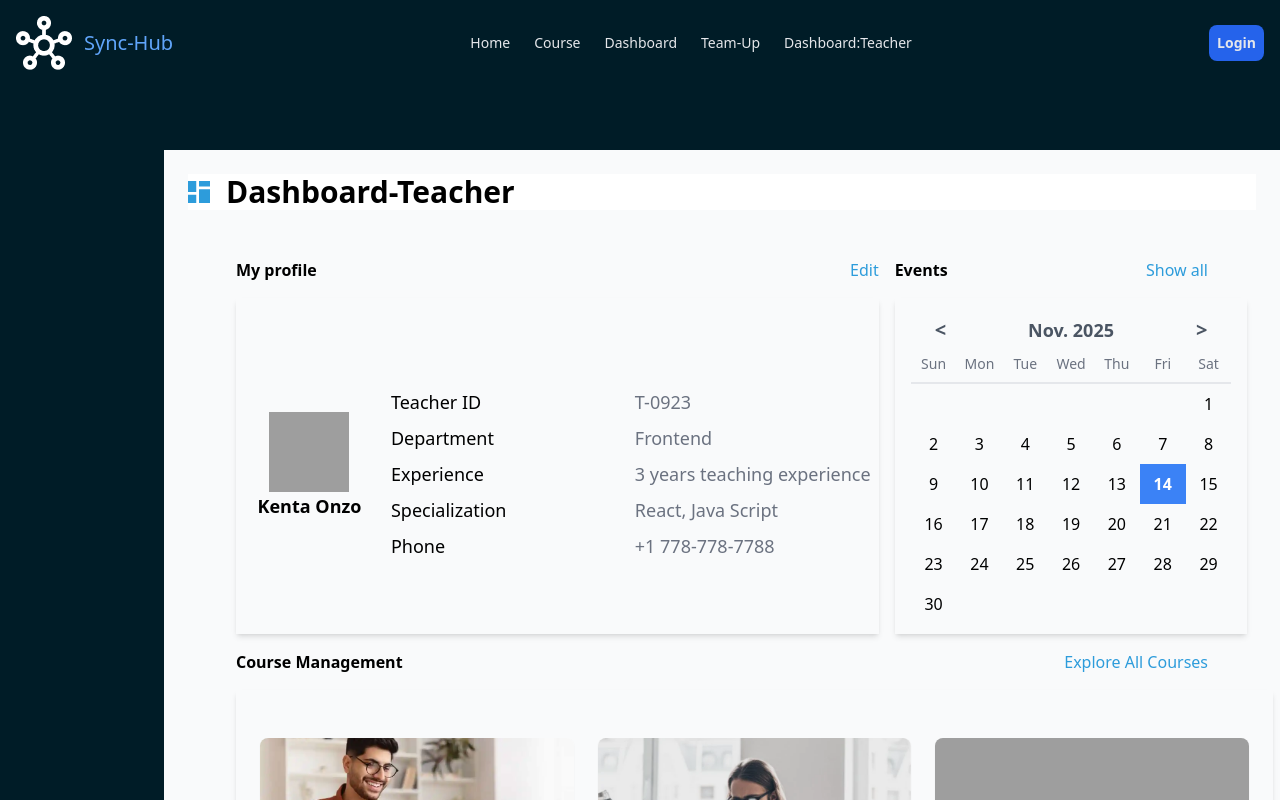
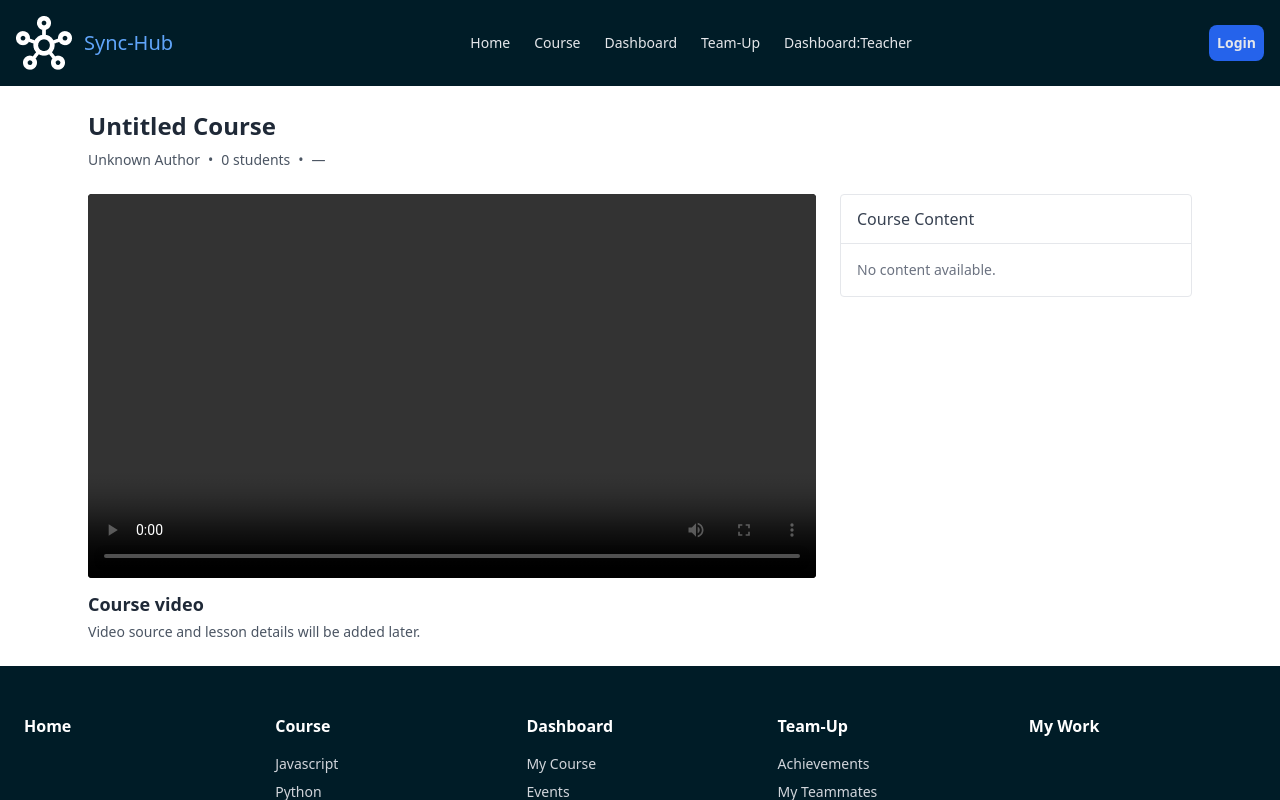
Before and after one commit to MatheusPaternez/course-hub-react-app, a React (Create React App) app: page /section in a window 1280 px wide. Shown: the top 800 px of the page. Built offline with nearby package versions, Linux system fonts and the light colour scheme; grey boxes are pictures that could not be loaded.

Commit message:
Added course section

```diff
--- a/src/App.js
+++ b/src/App.js
@@ -6,6 +6,7 @@ import Footer from './components/Footer';
 import CourseSearch from './pages/CourseSearch';
 import Login from './components/Login';
 import DashboardTeacher from './pages/DashboardTeacher';
+import CoursePageSection from './components/CoursePageSection';
 
 export default function App() {
     return (
@@ -18,6 +19,7 @@ export default function App() {
                         <Route path='auth' element={<Login />} />
                         <Route path="/:pageId/:categoryId?" element={<DashboardTeacher />} />
                         <Route path="/:pageId/:categoryId?" element={<CourseSearch />} />
+                        <Route path='section' element={<CoursePageSection />} />
                     </Route>
                 </Routes>
             </BrowserRouter>
--- /dev/null
+++ b/src/components/CoursePageSection.js
@@ -0,0 +1,89 @@
+import React from "react";
+
+export default function CoursePageSection({ course }) {
+    // Destructuring the course prop received
+    const { title, author = {}, students = 0, duration = "", poster = "", content = [] } =
+        course || {};
+
+    return (
+        <section className="max-w-6xl mx-auto p-6">
+            <header className="mb-6">
+                <h1 className="text-2xl font-bold text-gray-800">{title || "Untitled Course"}</h1>
+                <div className="text-sm text-gray-600 mt-2">
+                    <span>{author.name || "Unknown Author"}</span>
+                    <span className="mx-2">•</span>
+                    <span>{students} students</span>
+                    <span className="mx-2">•</span>
+                    <span>{duration || "—"}</span>
+                </div>
+            </header>
+
+            <div className="grid grid-cols-1 lg:grid-cols-3 gap-6">
+                {/* Video area */}
+                <div className="lg:col-span-2">
+                    <div className="bg-black rounded overflow-hidden">
+                        <video
+                            controls
+                            className="w-full h-64 lg:h-96 bg-black"
+                            poster={poster}
+                        >
+                            {/* Video source will be added later when logic is implemented */}
+                        </video>
+                    </div>
+
+                    <div className="mt-3">
+                        <h2 className="text-lg font-semibold text-gray-800">
+                            Course video
+                        </h2>
+                        <p className="text-sm text-gray-600 mt-1">
+                            Video source and lesson details will be added later.
+                        </p>
+                    </div>
+                </div>
+
+                {/* Lessons list (static - no interaction logic) */}
+                <aside>
+                    <div className="border rounded bg-white">
+                        <div className="px-4 py-3 border-b">
+                            <h3 className="font-medium text-gray-700">Course Content</h3>
+                        </div>
+                        <ul className="divide-y max-h-96 overflow-auto">
+                            {content.length === 0 && (
+                                <li className="p-4 text-sm text-gray-500">No content available.</li>
+                            )}
+
+                            {content.map((lesson, i) => (
+                                <li
+                                    key={lesson.id ?? i}
+                                    className="p-3 flex justify-between items-center"
+                                >
+                                    <div>
+                                        <div className="text-sm font-medium text-gray-800">{lesson.title}</div>
+                                        <div className="text-xs text-gray-500">{lesson.duration || ""}</div>
+                                    </div>
+                                    <div className="text-xs text-gray-400">{lesson.completed ? "Done" : ""}</div>
+                                </li>
+                            ))}
+                        </ul>
+                    </div>
+                </aside>
+            </div>
+        </section>
+    );
+}
+
+// default props for development / fallback data
+CoursePageSection.defaultProps = {
+    course: {
+        title: "Basic Html Theory for Beginners",
+        author: { name: "Dougal MacGregor" },
+        students: 500,
+        duration: "64 hours",
+        poster: "",
+        content: [
+            { id: 1, title: "01: Introduction to HTML", duration: "10:03", videoUrl: "", completed: true },
+            { id: 2, title: "02: Setting Up Your First Webpage", duration: "15:21", videoUrl: "", completed: false },
+            { id: 3, title: "03: Understanding Tags and Elements", duration: "14:21", videoUrl: "", completed: false },
+        ],
+    },
+};
```
